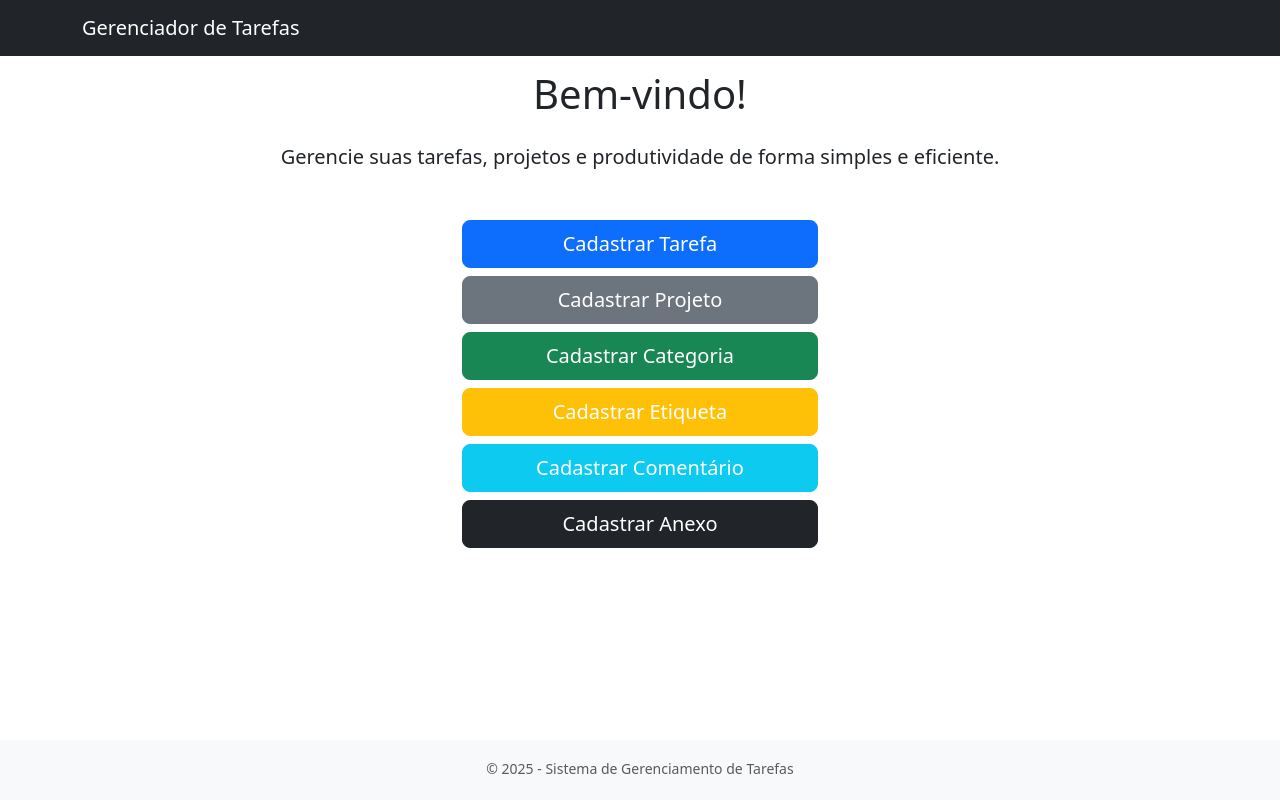
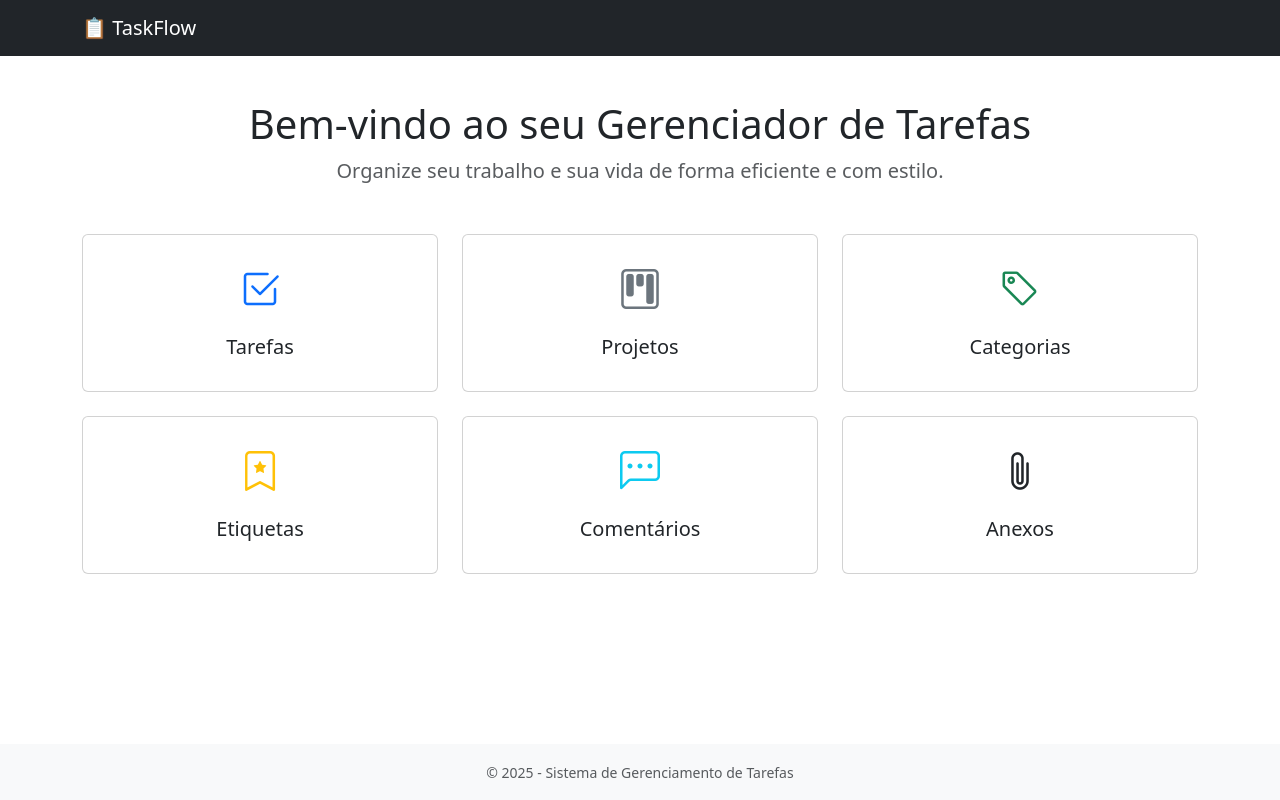
Before and after one commit to GustavoLopes2/naes-2025, a Django app: page / in a window 1280 px wide. Run offline with Django 4.2, Linux system fonts and the light colour scheme.

Commit message:
add telas para funcionalidades de exlcuir, listar e editar.

```diff
--- a/naes2025/settings.py
+++ b/naes2025/settings.py
@@ -37,6 +37,8 @@ INSTALLED_APPS = [
     'django.contrib.sessions',
     'django.contrib.messages',
     'django.contrib.staticfiles',
+    'crispy_forms',
+    'crispy_bootstrap5',
 
     'paginasweb.apps.PaginaswebConfig',
     'agenda.apps.AgendaConfig'
@@ -125,3 +127,5 @@ STATICFILES_DIRS = [BASE_DIR / 'static']
 # https://docs.djangoproject.com/en/4.2/ref/settings/#default-auto-field
 
 DEFAULT_AUTO_FIELD = 'django.db.models.BigAutoField'
+CRISPY_ALLOWED_TEMPLATE_PACKS = "bootstrap5"
+CRISPY_TEMPLATE_PACK = "bootstrap5"
--- /dev/null
+++ b/paginasweb/templates/paginasweb/modelos/base.html
@@ -0,0 +1,39 @@
+<!DOCTYPE html>
+<html lang="pt-br">
+<head>
+  <meta charset="UTF-8" />
+  <title>{% block title %}Gerenciador de Tarefas{% endblock %}</title>
+  <meta name="viewport" content="width=device-width, initial-scale=1" />
+  <link href="https://cdn.jsdelivr.net/npm/bootstrap@5.3.2/dist/css/bootstrap.min.css" rel="stylesheet" />
+  <link href="https://cdn.jsdelivr.net/npm/bootstrap-icons@1.10.5/font/bootstrap-icons.css" rel="stylesheet" />
+
+  <style>
+    html, body {
+      height: 100%;
+      margin: 0;
+    }
+  </style>
+</head>
+<body class="d-flex flex-column min-vh-100">
+
+  <!-- Navbar -->
+  <nav class="navbar navbar-dark bg-dark fixed-top">
+    <div class="container">
+      <a class="navbar-brand" href="{% url 'index' %}">📋 TaskFlow</a>
+    </div>
+  </nav>
+
+  <!-- Conteúdo -->
+  <main class="flex-grow-1 container" style="padding-top: 100px;">
+    {% block header %}{% endblock %}
+    {% block conteudo %}{% endblock %}
+  </main>
+
+  <!-- Rodapé fixo -->
+  <footer class="bg-light text-center text-muted py-3 mt-auto">
+    <small>&copy; 2025 - Sistema de Gerenciamento de Tarefas</small>
+  </footer>
+
+  <script src="https://cdn.jsdelivr.net/npm/bootstrap@5.3.2/dist/js/bootstrap.bundle.min.js"></script>
+</body>
+</html>
--- a/paginasweb/templates/paginasweb/modelos/index.html
+++ b/paginasweb/templates/paginasweb/modelos/index.html
@@ -1,62 +1,65 @@
-<!DOCTYPE html>
-<html lang="pt-br">
-<head>
-    <meta charset="UTF-8">
-    <title>Gerenciador de Tarefas</title>
-    <meta name="viewport" content="width=device-width, initial-scale=1">
+{% extends "paginasweb/modelos/base.html" %}
+{% load static %}
 
-    <!-- Bootstrap 5 CDN -->
-    <link href="https://cdn.jsdelivr.net/npm/bootstrap@5.3.2/dist/css/bootstrap.min.css" rel="stylesheet">
+{% block title %}Início - Gerenciador de Tarefas{% endblock %}
 
-    <style>
-        body {
-            padding-top: 70px;
-            padding-bottom: 60px;
-        }
-        footer {
-            position: fixed;
-            bottom: 0;
-            width: 100%;
-            height: 60px;
-            background-color: #f8f9fa;
-        }
-    </style>
-</head>
-<body>
+{% block header %}
+<div class="text-center mb-5">
+    <h1>Bem-vindo ao seu Gerenciador de Tarefas</h1>
+    <p class="lead text-muted">Organize seu trabalho e sua vida de forma eficiente e com estilo.</p>
+</div>
+{% endblock %}
 
-<!-- Header fixo -->
-<nav class="navbar navbar-expand-lg navbar-dark bg-dark fixed-top">
-    <div class="container">
-        <a class="navbar-brand" href="#">Gerenciador de Tarefas</a>
-        <button class="navbar-toggler" type="button" data-bs-toggle="collapse" data-bs-target="#navbarNav">
-            <span class="navbar-toggler-icon"></span>
-        </button>
+{% block conteudo %}
+<div class="row g-4 justify-content-center">
+    {% comment %} Cards de acesso às listagens {% endcomment %}
+    <div class="col-md-4">
+        <a href="{% url 'listar-tarefas' %}" class="text-decoration-none text-dark">
+            <div class="card action-card p-4 text-center">
+                <i class="bi bi-check2-square fs-1 text-primary mb-3"></i>
+                <h5>Tarefas</h5>
+            </div>
+        </a>
     </div>
-</nav>
-
-<!-- Conteúdo principal -->
-<main class="container text-center">
-    <h1 class="mb-4">Bem-vindo!</h1>
-    <p class="lead">Gerencie suas tarefas, projetos e produtividade de forma simples e eficiente.</p>
-
-    <div class="row justify-content-center mt-5">
-        <div class="col-md-4 d-grid gap-2">
-            <a href="{% url 'cadastrar-tarefa' %}" class="btn btn-primary btn-lg">Cadastrar Tarefa</a>
-            <a href="{% url 'cadastrar-projeto' %}" class="btn btn-secondary btn-lg">Cadastrar Projeto</a>
-            <a href="{% url 'cadastrar-categoria' %}" class="btn btn-success btn-lg">Cadastrar Categoria</a>
-            <a href="{% url 'cadastrar-etiqueta' %}" class="btn btn-warning btn-lg text-white">Cadastrar Etiqueta</a>
-            <a href="{% url 'cadastrar-comentario' %}" class="btn btn-info btn-lg text-white">Cadastrar Comentário</a>
-            <a href="{% url 'cadastrar-anexo' %}" class="btn btn-dark btn-lg">Cadastrar Anexo</a>
-        </div>
+    <div class="col-md-4">
+        <a href="{% url 'listar-projetos' %}" class="text-decoration-none text-dark">
+            <div class="card action-card p-4 text-center">
+                <i class="bi bi-kanban fs-1 text-secondary mb-3"></i>
+                <h5>Projetos</h5>
+            </div>
+        </a>
     </div>
-</main>
-
-<!-- Rodapé fixo -->
-<footer class="text-center text-muted py-3">
-    <small>&copy; 2025 - Sistema de Gerenciamento de Tarefas</small>
-</footer>
-
-<!-- Bootstrap JS -->
-<script src="https://cdn.jsdelivr.net/npm/bootstrap@5.3.2/dist/js/bootstrap.bundle.min.js"></script>
-</body>
-</html>
+    <div class="col-md-4">
+        <a href="{% url 'listar-categorias' %}" class="text-decoration-none text-dark">
+            <div class="card action-card p-4 text-center">
+                <i class="bi bi-tag fs-1 text-success mb-3"></i>
+                <h5>Categorias</h5>
+            </div>
+        </a>
+    </div>
+    <div class="col-md-4">
+        <a href="{% url 'listar-etiquetas' %}" class="text-decoration-none text-dark">
+            <div class="card action-card p-4 text-center">
+                <i class="bi bi-bookmark-star fs-1 text-warning mb-3"></i>
+                <h5>Etiquetas</h5>
+            </div>
+        </a>
+    </div>
+    <div class="col-md-4">
+        <a href="{% url 'listar-comentarios' %}" class="text-decoration-none text-dark">
+            <div class="card action-card p-4 text-center">
+                <i class="bi bi-chat-left-dots fs-1 text-info mb-3"></i>
+                <h5>Comentários</h5>
+            </div>
+        </a>
+    </div>
+    <div class="col-md-4">
+        <a href="{% url 'listar-anexos' %}" class="text-decoration-none text-dark">
+            <div class="card action-card p-4 text-center">
+                <i class="bi bi-paperclip fs-1 text-dark mb-3"></i>
+                <h5>Anexos</h5>
+            </div>
+        </a>
+    </div>
+</div>
+{% endblock %}
```
Also changed, not shown: agenda/templates/agendas/form.html (+19 -38 lines), agenda/templates/agendas/lista.html (added, +81 -0 lines), agenda/templatetags/custom_tags.py (added, +7 -0 lines), agenda/views.py (+97 -38 lines), static/css/estilo.css (+23 -0 lines), agenda/templatetags/__init__.py (added), db.sqlite3, 1 other file.
